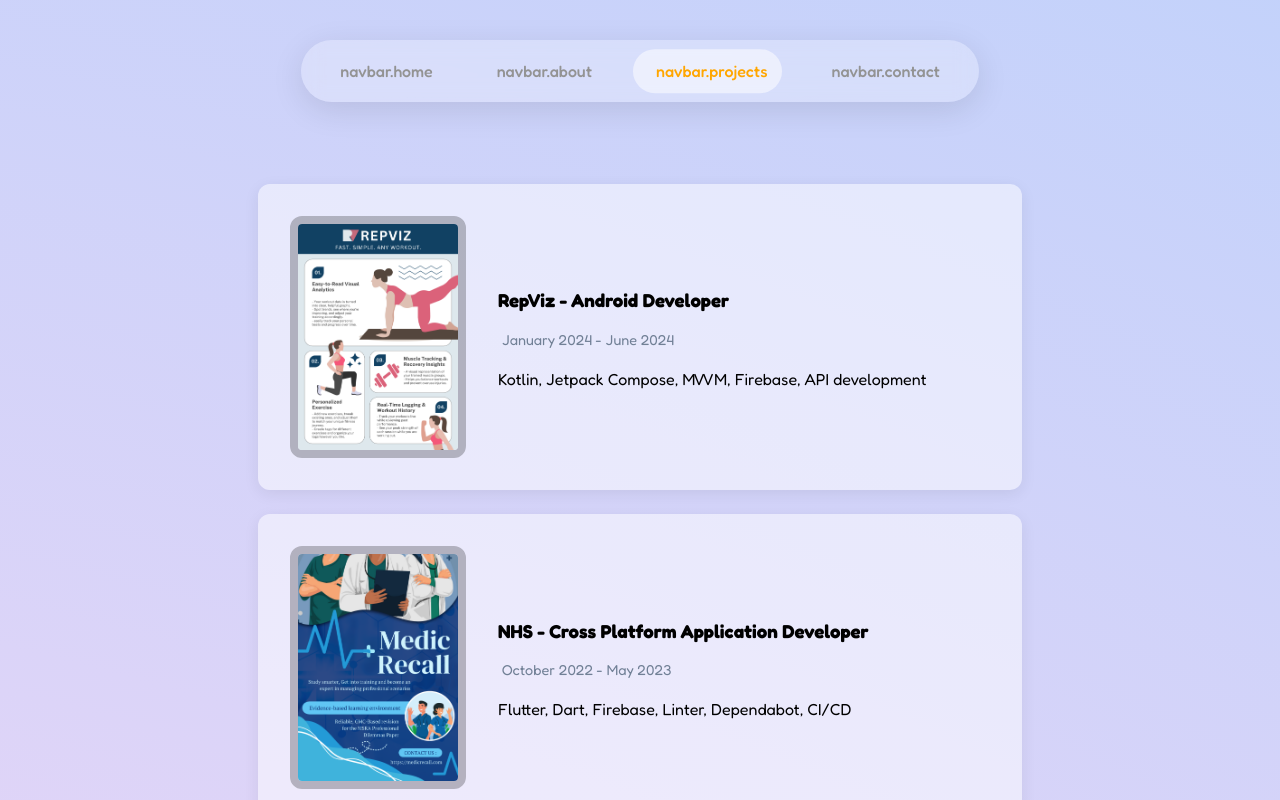
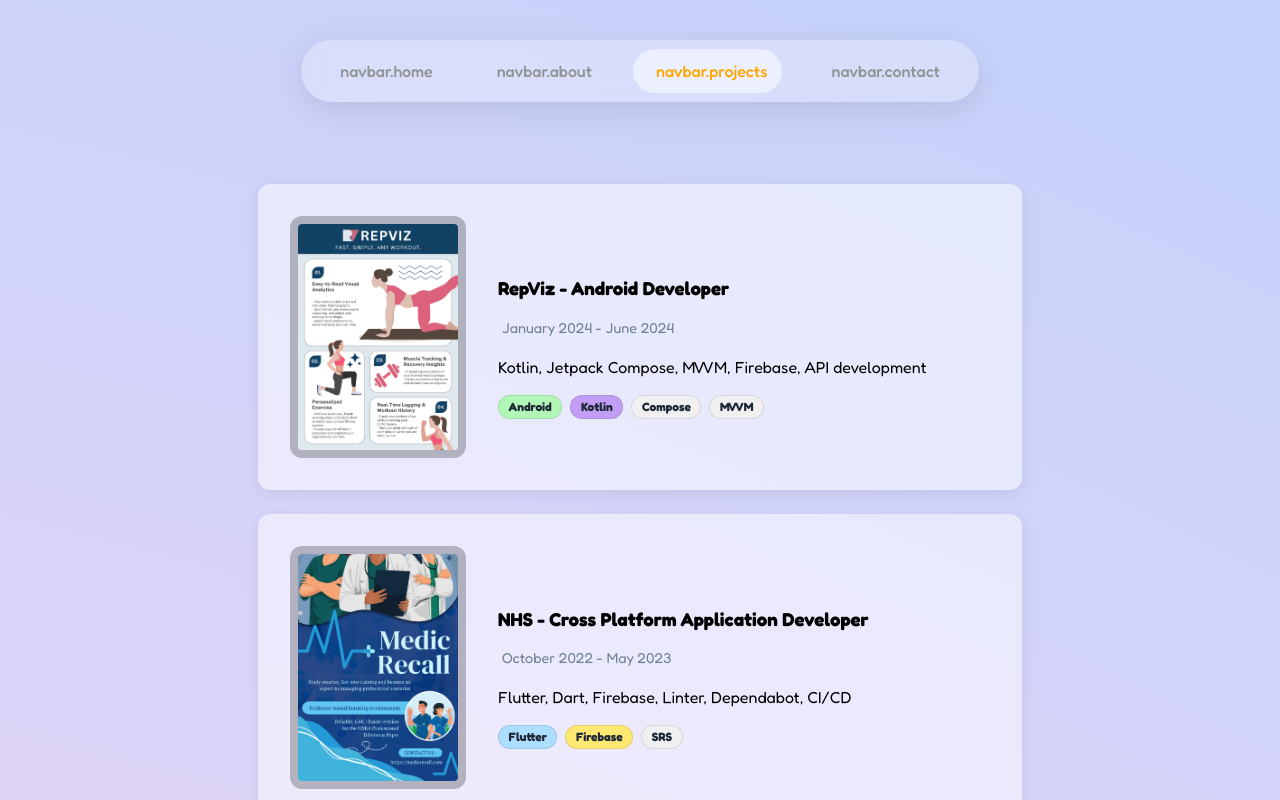
Before and after one commit to JeeIn-Park/JeeIn-Park.github.io, a React (Vite) app: page /projects in a window 1280 px wide. Shown: the top 800 px of the page. Built offline with nearby package versions, Linux system fonts and the light colour scheme.

Commit message:
skill logic/data separation

```diff
--- /dev/null
+++ b/src/data/skills.data.ts
@@ -0,0 +1,82 @@
+export const SKILL_COLOR_TOKENS = {
+  rose: "#f9b2b7",
+  lavender: "#c29ef5",
+  sky: "#a4e4fa",
+  lightBlue: "#a8c8ff",
+  mint: "#c3e6cb",
+  amber: "#ffba66",
+  lilac: "#ddbdfc",
+  peach: "#ffd88a",
+  cream: "#ffe6aa",
+  lemon: "#fffb7d",
+  seafoam: "#b2f2d4",
+  lime: "#b9fbc0",
+  ice: "#adddff",
+  spring: "#c1f3c6",
+  green: "#b2f7b8",
+  yellow: "#ffe871",
+  powderBlue: "#bcd5fa",
+  orange: "#f7a072",
+  gray: "#d3d3d3",
+  sun: "#fff176",
+  paleCyan: "#c2f0fc",
+  silver: "#dcdcdc",
+  periwinkle: "#d2e3fc",
+  pink: "#f7b3e1",
+  blueGray: "#bce0fd",
+  sage: "#c6e2df",
+  magenta: "#ffb3f6",
+  vanilla: "#fff7b2"
+} as const;
+
+export type SkillColorToken = keyof typeof SKILL_COLOR_TOKENS;
+
+export const SKILL_CATEGORY_META = {
+  programming: { label: "Programming Languages", order: 1 },
+  web: { label: "Web Frameworks & UI Libraries", order: 2 },
+  mobile: { label: "Mobile & Cross-Platform Development", order: 3 },
+  cloud: { label: "Cloud & DevOps", order: 4 },
+  tools: { label: "Development Tools & IDEs", order: 5 },
+  design: { label: "Design & Modelling", order: 6 }
+} as const;
+
+export type SkillCategory = keyof typeof SKILL_CATEGORY_META;
+
+export type Skill = {
+  name: string;
+  category: SkillCategory;
+  color: SkillColorToken;
+  order: number;
+};
+
+export const SKILLS: Skill[] = [
+  { name: "Java", category: "programming", color: "rose", order: 1 },
+  { name: "Kotlin", category: "programming", color: "lavender", order: 2 },
+  { name: "C++", category: "programming", color: "lightBlue", order: 3 },
+  { name: "C", category: "programming", color: "lightBlue", order: 4 },
+  { name: "Python", category: "programming", color: "mint", order: 5 },
+  { name: "Go", category: "programming", color: "sky", order: 6 },
+  { name: "JavaScript", category: "programming", color: "lemon", order: 7 },
+  { name: "Dart", category: "programming", color: "sky", order: 8 },
+  { name: "Prolog", category: "programming", color: "amber", order: 9 },
+  { name: "Haskell", category: "programming", color: "lilac", order: 10 },
+  { name: "React", category: "web", color: "seafoam", order: 1 },
+  { name: "Node.js", category: "web", color: "lime", order: 2 },
+  { name: "HTML", category: "web", color: "peach", order: 3 },
+  { name: "CSS", category: "web", color: "cream", order: 4 },
+  { name: "Flutter", category: "mobile", color: "ice", order: 1 },
+  { name: "Jetpack Compose", category: "mobile", color: "spring", order: 2 },
+  { name: "Android", category: "mobile", color: "green", order: 3 },
+  { name: "Git", category: "cloud", color: "orange", order: 1 },
+  { name: "Firebase", category: "cloud", color: "yellow", order: 2 },
+  { name: "AWS", category: "cloud", color: "peach", order: 3 },
+  { name: "Vagrant", category: "cloud", color: "powderBlue", order: 4 },
+  { name: "GitHub Actions", category: "cloud", color: "orange", order: 5 },
+  { name: "Android Studio", category: "tools", color: "lime", order: 1 },
+  { name: "IntelliJ", category: "tools", color: "pink", order: 2 },
+  { name: "VS Code", category: "tools", color: "blueGray", order: 3 },
+  { name: "Figma", category: "design", color: "sage", order: 1 },
+  { name: "Canva", category: "design", color: "lavender", order: 2 },
+  { name: "Fusion 360", category: "design", color: "vanilla", order: 3 },
+  { name: "Maya", category: "design", color: "sky", order: 4 }
+];
--- /dev/null
+++ b/src/data/skills.logic.ts
@@ -0,0 +1,43 @@
+import {
+  SKILL_CATEGORY_META,
+  SKILL_COLOR_TOKENS,
+  SKILLS,
+  Skill,
+  SkillCategory
+} from "./skills.data";
+
+const normalizeSkillName = (name: string): string => name.trim().toLowerCase();
+
+const SKILL_BY_NAME = new Map(
+  SKILLS.map((skill) => [normalizeSkillName(skill.name), skill])
+);
+
+export const getSkill = (skillName: string): Skill | undefined =>
+  SKILL_BY_NAME.get(normalizeSkillName(skillName));
+
+export const getSkillColor = (skillName: string): string => {
+  const match = getSkill(skillName);
+  return match ? SKILL_COLOR_TOKENS[match.color] : "#f0f0f0";
+};
+
+export const getSkillCategoryLabel = (category: SkillCategory): string =>
+  SKILL_CATEGORY_META[category].label;
+
+export const getSortedCategories = (): SkillCategory[] =>
+  (Object.keys(SKILL_CATEGORY_META) as SkillCategory[]).sort(
+    (a, b) => SKILL_CATEGORY_META[a].order - SKILL_CATEGORY_META[b].order
+  );
+
+export const getSkillsByCategory = (category: SkillCategory): Skill[] =>
+  SKILLS.filter((skill) => skill.category === category).sort(
+    (a, b) => a.order - b.order
+  );
+
+export const SKILL_CATEGORIES: Record<SkillCategory, string[]> = {
+  programming: getSkillsByCategory("programming").map((skill) => skill.name),
+  web: getSkillsByCategory("web").map((skill) => skill.name),
+  mobile: getSkillsByCategory("mobile").map((skill) => skill.name),
+  cloud: getSkillsByCategory("cloud").map((skill) => skill.name),
+  tools: getSkillsByCategory("tools").map((skill) => skill.name),
+  design: getSkillsByCategory("design").map((skill) => skill.name)
+};
--- a/src/pages/Projects.css
+++ b/src/pages/Projects.css
@@ -75,6 +75,28 @@
     color: #718096;
     margin-top: -0.25rem;
     margin-left: 0.25rem;
+  }
+
+  .project-tags {
+    margin: 0.75rem 0 0;
+    padding: 0;
+    list-style: none;
+    display: flex;
+    flex-wrap: wrap;
+    gap: 0.5rem;
+  }
+
+  .project-tag {
+    display: inline-flex;
+    align-items: center;
+    justify-content: center;
+    padding: 0.28rem 0.6rem;
+    border-radius: 999px;
+    font-size: 0.75rem;
+    font-weight: 600;
+    color: #1f2937;
+    border: 1px solid rgba(31, 41, 55, 0.12);
+    line-height: 1.1;
   }
 
 
--- a/src/pages/Projects.tsx
+++ b/src/pages/Projects.tsx
@@ -7,6 +7,7 @@
 import "./Projects.css";
 import ContextualCTA from "../components/ContextualCTA";
 import { PROJECTS_META } from "../data/projects"; // slug, cover, tags, github 등
+import { getSkill, getSkillCategoryLabel, getSkillColor } from "../data/skills";
 
 type I18nProject = {
   slug: string;
@@ -31,7 +32,8 @@
         title: item.title ?? (meta as any).title ?? meta.slug,
         date: item.date ?? "",
         description: item.description ?? "",
-        github: (meta as any).github as string | undefined
+        github: (meta as any).github as string | undefined,
+        tags: meta.tags ?? []
       };
     })
     .filter(Boolean) as Array<{
@@ -41,41 +43,10 @@
       date: string;
       description: string;
       github?: string;
+      tags: string[];
     }>;
   return (
     <section className="projects-section">
-
-      <motion.div
-        className="skills-container"
-        initial={{ opacity: 0, y: 30 }}
-        animate={{ opacity: 1, y: 0 }}
-        transition={{ delay: 0.1, duration: 0.8 }}
-      >
-        {/* {Object.entries(skills).map(([category, items], index) => (
-          <motion.div
-            key={category}
-            className="skill-group"
-            initial={{ opacity: 0, y: 20 }}
-            animate={{ opacity: 1, y: 0 }}
-            transition={{ delay: 0.3 + index * 0.1, duration: 0.6 }}
-          >
-            <h3 className="skill-category">{t(`about.skills.${category}`)}</h3>
-            <ul className="skill-list">
-              {items.map((skill) => (
-                <li
-                  key={skill}
-                  className="skill-item"
-                  style={{
-                    backgroundColor: getSkillColor(skill),
-                  }}
-                >
-                  {skill}
-                </li>
-              ))}
-            </ul>
-          </motion.div>
-        ))} */}
-      </motion.div>
 
       <div className="projects-grid">
         {projects.map((project) => {
@@ -99,7 +70,6 @@
                 whileTap={shouldReduce ? {} : { scale: 0.99 }}
                 transition={{ type: "spring", stiffness: 200, damping: 10 }}
               >
-                {/* 기존 리스트 정렬 그대로 */}
                 {project.cover ? (
                   <motion.img
                     src={project.cover}
@@ -116,6 +86,23 @@
                   {project.date && <p className="project-date">{project.date}</p>}
                   {project.description && (
                     <p className="project-description">{project.description}</p>
+                  )}
+                  {project.tags.length > 0 && (
+                    <ul className="project-tags" aria-label="Skills used">
+                      {project.tags.map((tag) => {
+                        const skill = getSkill(tag);
+                        return (
+                          <li
+                            key={`${project.slug}-${tag}`}
+                            className="project-tag"
+                            style={{ backgroundColor: getSkillColor(tag) }}
+                            title={skill ? getSkillCategoryLabel(skill.category) : "Project keyword"}
+                          >
+                            {tag}
+                          </li>
+                        );
+                      })}
+                    </ul>
                   )}
                 </div>
 
```
Also changed, not shown: src/data/skills.ts (+2 -103 lines).
